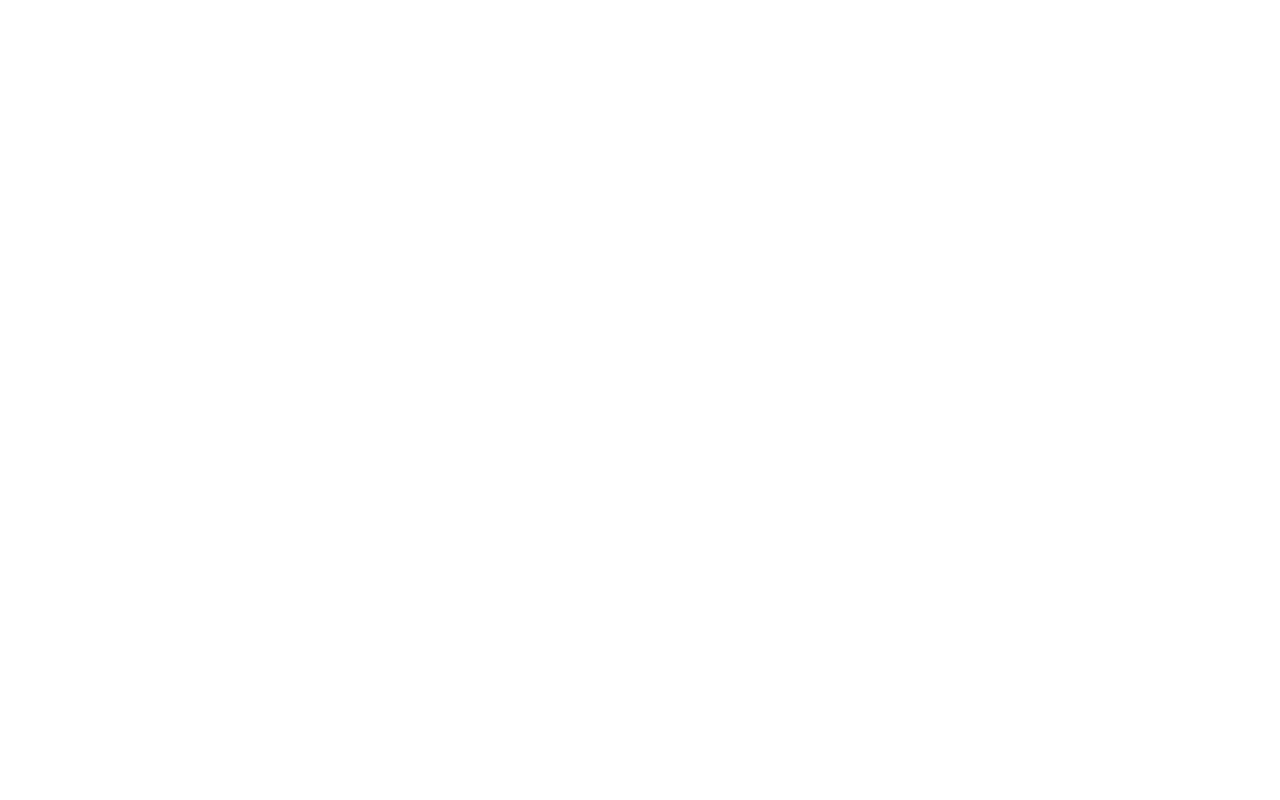
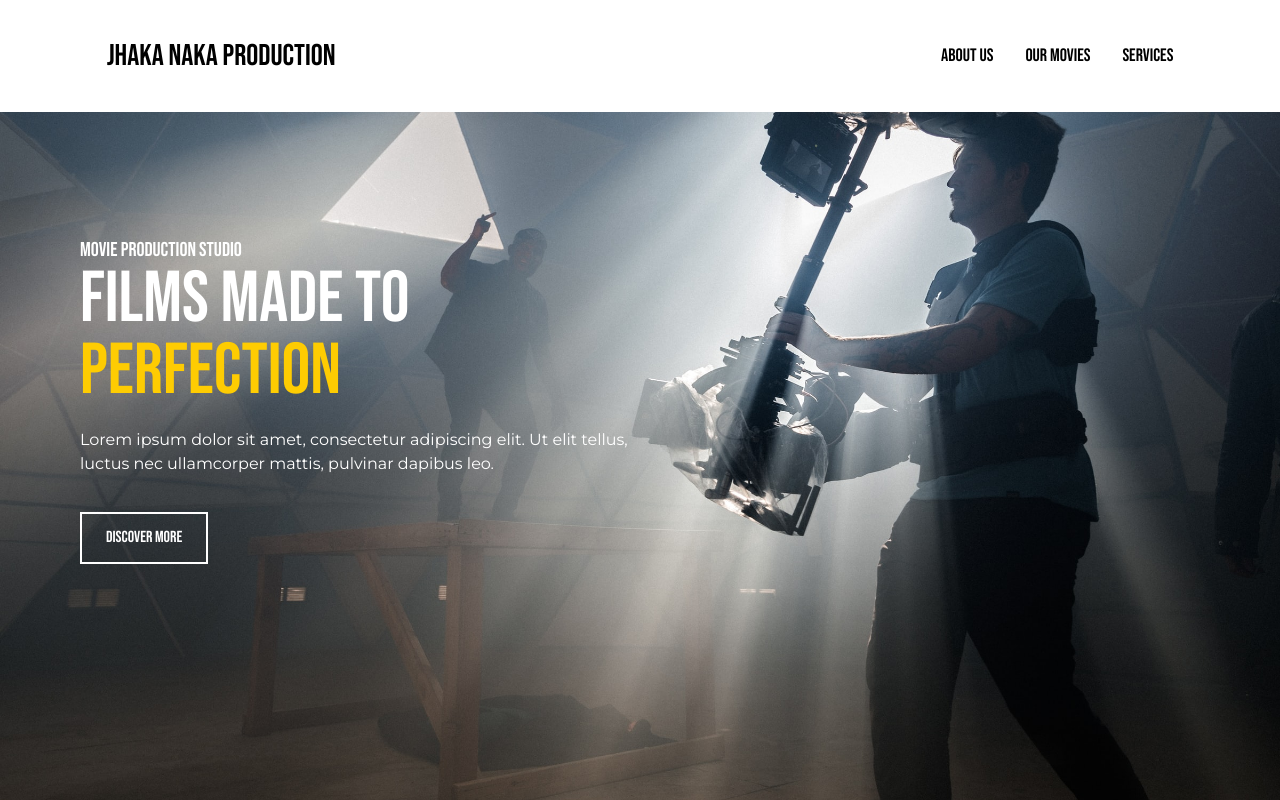
Before and after one commit to naymurweb/jhaka-naka-production, a plain HTML site: page index.html in a window 1280 px wide. Drawn offline with nearby package versions, Linux system fonts and the light colour scheme.

Commit message:
nav and banner

```diff
--- a/index.html
+++ b/index.html
@@ -7,6 +7,8 @@
     <meta name="viewport" content="width=device-width, initial-scale=1.0">
     <title>jhaka-naka</title>
     <!-- favicon -->
+    <!-- stylesheet -->
+    <link rel="stylesheet" href="style.css">
     <link rel="shortcut icon" href="./images/icons/film.png" type="image/x-icon">
     <!-- tailwindcss cdn -->
     <script src="https://cdn.tailwindcss.com"></script>
@@ -17,12 +19,45 @@
                 extend: {
                     colors: {
                         clifford: '#da373d',
+                        yellow: '#FECC02',
+                        black: '#131313',
+                        gray: '#4E4E4E',
                     }
                 }
             }
         }
     </script>
 </head>
+<header class="">
+    <!-- navbar -->
+    <nav class=" w-full absolute bg-white">
+        <div class="flex justify-between h-28 items-center w-10/12 mx-auto">
+            <div>
+                <h1 class="text-3xl">Jhaka Naka Production</h1>
+            </div>
+            <ul class="flex gap-x-8 text-lg">
+                <li><a href="#">About US </a></li>
+                <li><a href="#">our Movies</a></li>
+                <li><a href="#">Services</a></li>
+            </ul>
+        </div>
+
+    </nav>
+
+    <!-- banner section -->
+    <section class="h-screen bg-[url('./images/banner.jpg')] bg-cover">
+        <div class="pl-20 w-2/4 text-white flex items-center h-full">
+           <div class="">
+            <h3 class="text-xl ">Movie production studio</h3>
+            <h1 class="text-7xl ">Films MAde to <br> <span class="text-yellow">Perfection</span></h1>
+            <p class="mt-5 mb-9">Lorem ipsum dolor sit amet, consectetur adipiscing elit. Ut elit tellus,
+                luctus nec ullamcorper mattis, pulvinar dapibus leo.</p>
+            <button class="btn py-3 px-6 border-2 hover:bg-yellow hover:text-black hover:border-transparent transition-all">Discover More</button>
+           </div>
+        </div>
+    </section>
+
+</header>
 
 <body>
 
--- /dev/null
+++ b/style.css
@@ -0,0 +1,8 @@
+@import url('https://fonts.googleapis.com/css2?family=Bebas+Neue&family=Montserrat&display=swap');
+h1,h2,h3,h4, .btn,li{
+    font-family: 'Bebas Neue', cursive;
+}
+p{
+    font-family: 'Montserrat', sans-serif;
+    font-size: 16px;
+}
```
